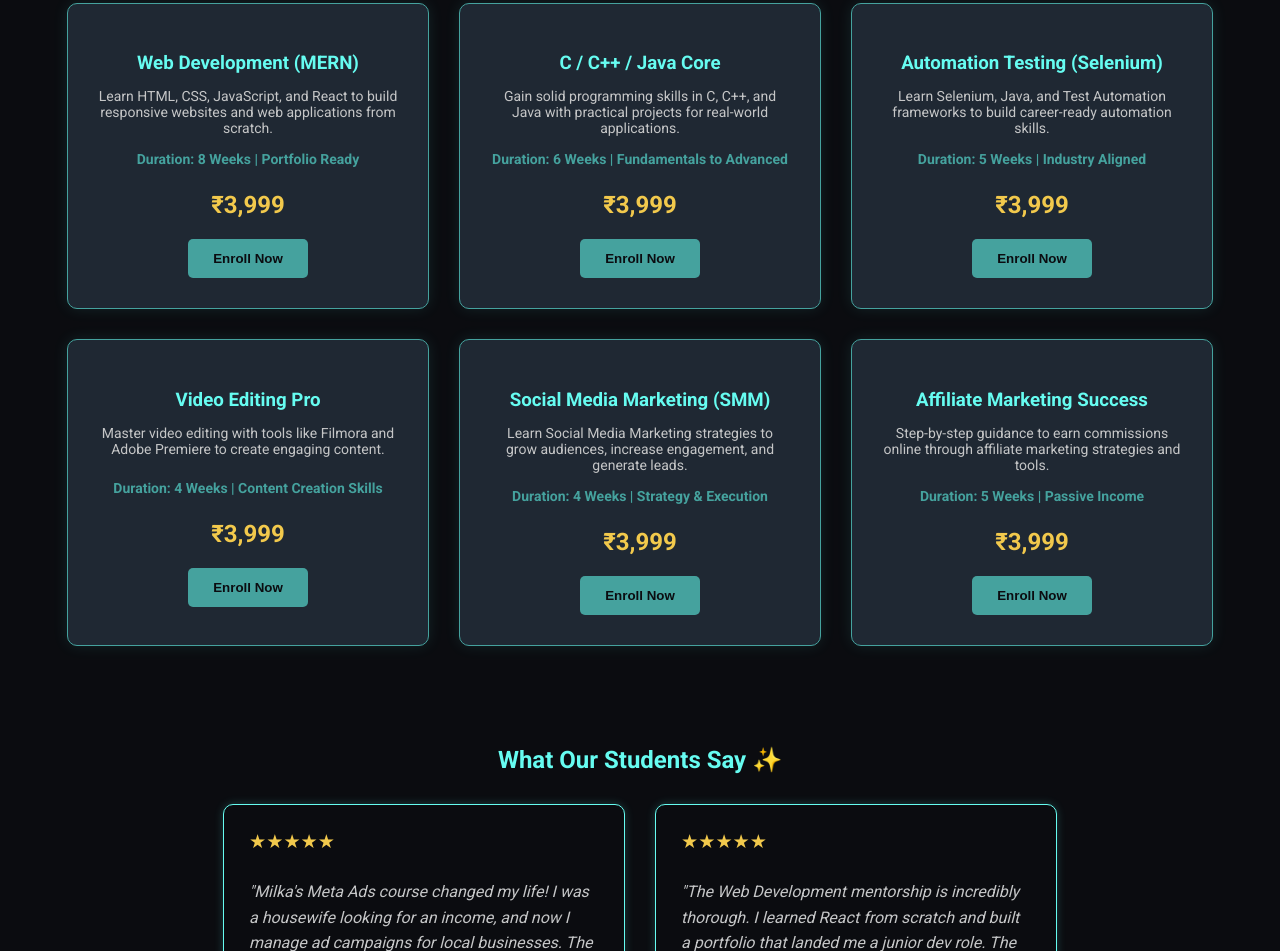
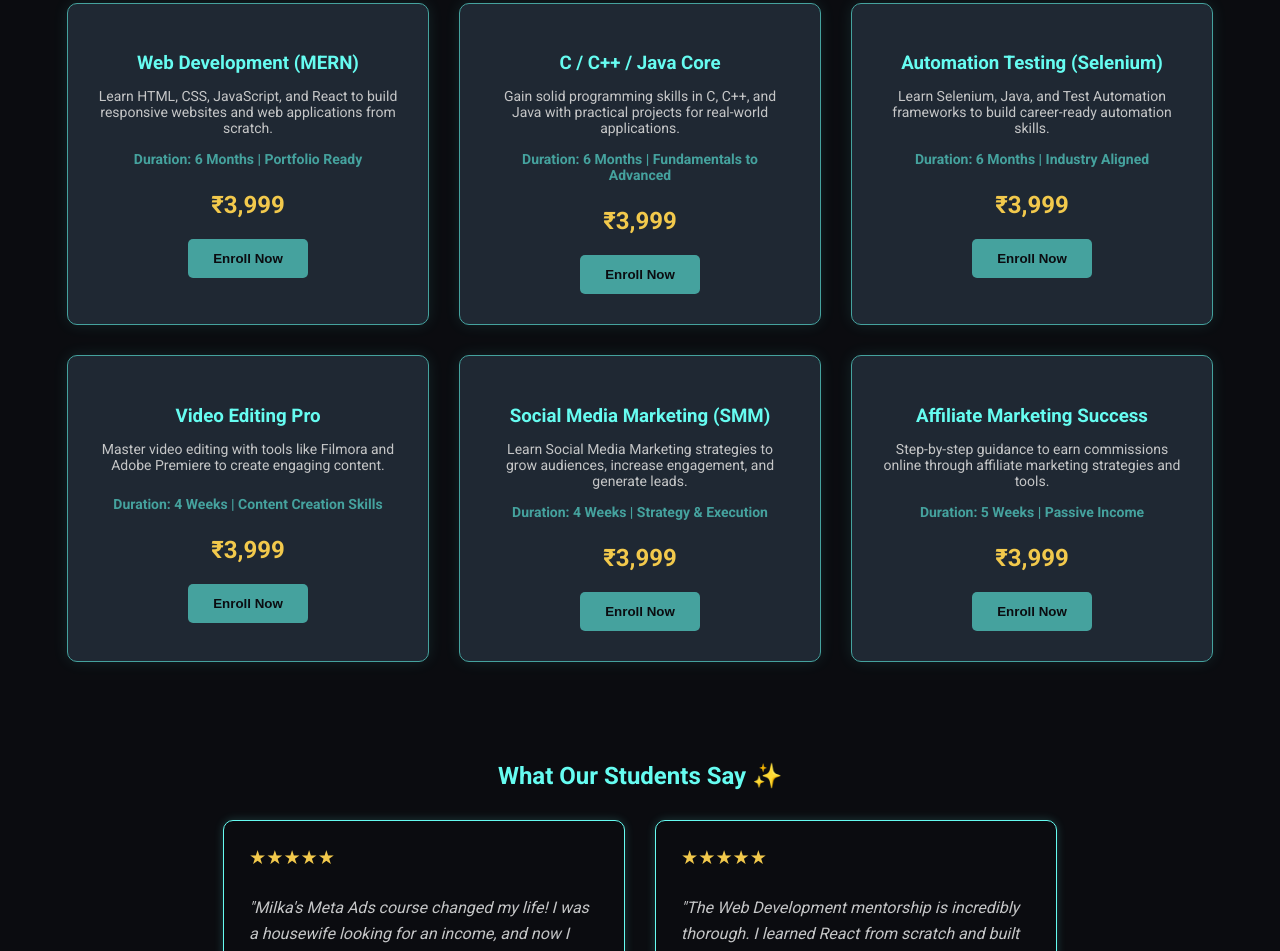
Before and after one commit to Milkachakravarthi/milkachakravarthi.com, a plain HTML site: page index.html in a window 1280 px wide. Shown: the part 1229-2180 px from the top of the page. Drawn offline with Linux system fonts and the light colour scheme.

Commit message:
Update index.html

```diff
--- a/index.html
+++ b/index.html
@@ -152,21 +152,21 @@ h2 { text-align:center; margin-bottom:30px; color:#66fcf1;}
         <div class="card">
             <h3>Web Development (MERN)</h3>
             <p class="description">Learn HTML, CSS, JavaScript, and React to build responsive websites and web applications from scratch.</p>
-            <p class="duration">Duration: 8 Weeks | Portfolio Ready</p>
+            <p class="duration">Duration: 6 Months | Portfolio Ready</p>
             <p class="price">₹3,999</p>
             <button class="enroll-btn" onclick="openFormModal()">Enroll Now</button>
         </div>
         <div class="card">
             <h3>C / C++ / Java Core</h3>
             <p class="description">Gain solid programming skills in C, C++, and Java with practical projects for real-world applications.</p>
-            <p class="duration">Duration: 6 Weeks | Fundamentals to Advanced</p>
+            <p class="duration">Duration: 6 Months | Fundamentals to Advanced</p>
             <p class="price">₹3,999</p>
             <button class="enroll-btn" onclick="openFormModal()">Enroll Now</button>
         </div>
         <div class="card">
             <h3>Automation Testing (Selenium)</h3>
             <p class="description">Learn Selenium, Java, and Test Automation frameworks to build career-ready automation skills.</p>
-            <p class="duration">Duration: 5 Weeks | Industry Aligned</p>
+            <p class="duration">Duration: 6 Months | Industry Aligned</p>
             <p class="price">₹3,999</p>
             <button class="enroll-btn" onclick="openFormModal()">Enroll Now</button>
         </div>
```
